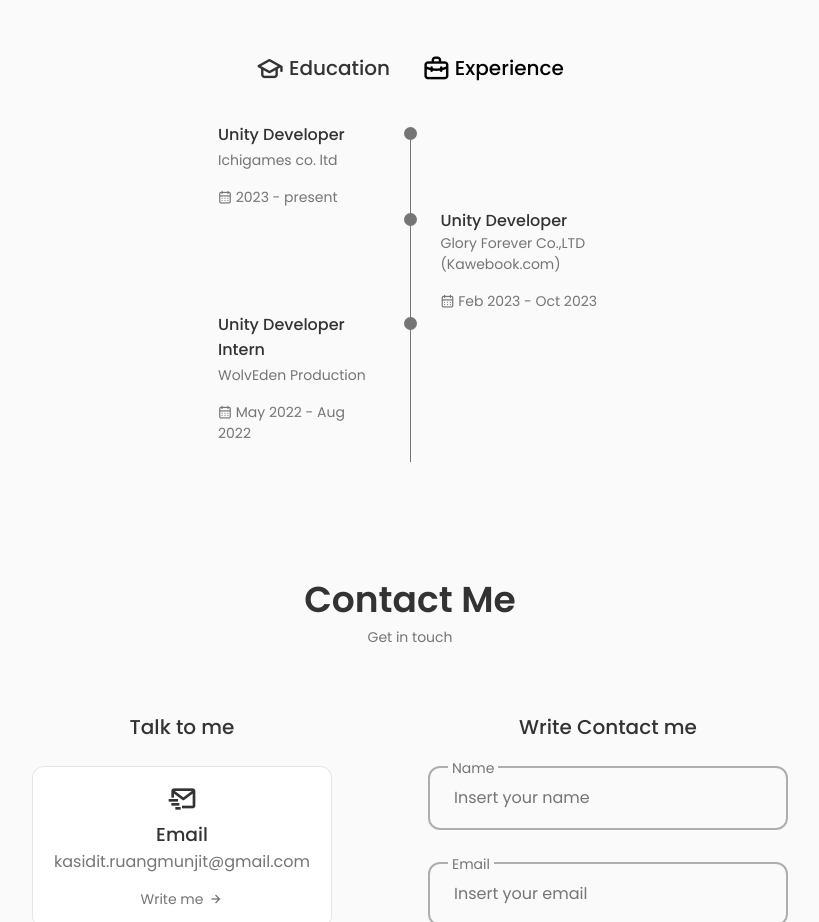
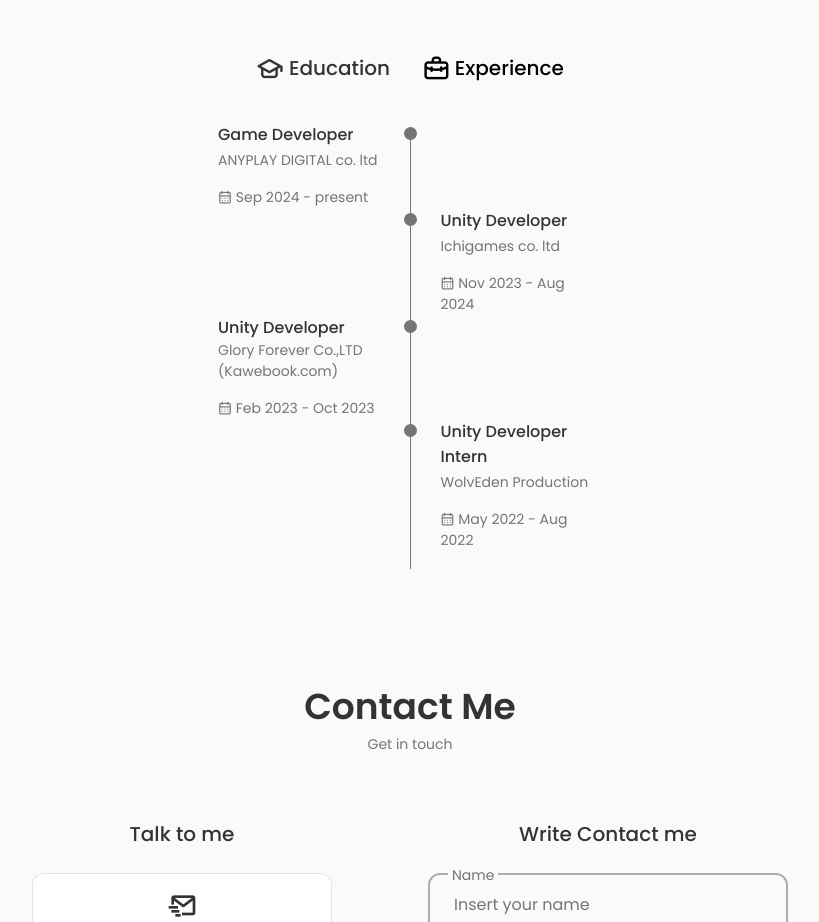
Before and after one commit to KasiditR/portfolio-kasidit, a React (Create React App) app: page / in a window 1280 px wide. Shown: the part 5540-6462 px from the top of the page, without its empty margins (230-1049 px from the left). Built offline with nearby package versions, Linux system fonts and the light colour scheme.

Commit message:
[update] experience

```diff
--- a/src/components/qualification/index.jsx
+++ b/src/components/qualification/index.jsx
@@ -64,8 +64,6 @@ const Qualification = () => {
     setToggleState(index);
   };
 
-
-
   const educationContent = [
     {
       title: "Bangkok University",
@@ -80,9 +78,14 @@ const Qualification = () => {
   ];
   const experienceContent = [
     {
+      title: "Game Developer",
+      subtitle: "ANYPLAY DIGITAL co. ltd",
+      duration: "Sep 2024 - present",
+    },
+    {
       title: "Unity Developer",
       subtitle: "Ichigames co. ltd",
-      duration: "2023 - present",
+      duration: "Nov 2023 - Aug 2024",
     },
     {
       title: "Unity Developer",
```
